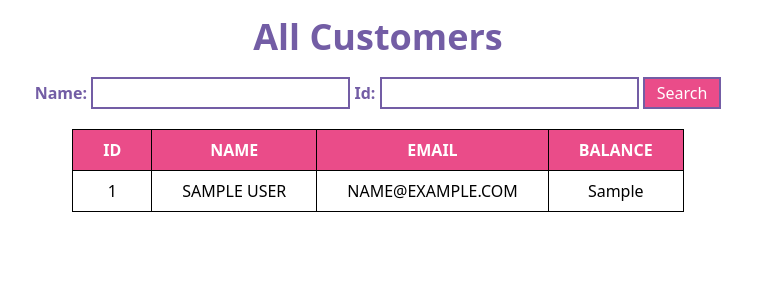
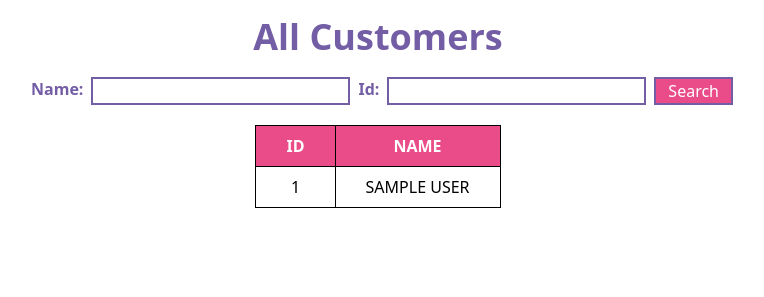
Before and after one commit to santoshjogdand/bksystem, a PHP site: page /pages/show_customers.php in a window 1280 px wide. Shown: the part 51-348 px from the top of the page, without its empty margins (262-1026 px from the left). Run offline with PHP 8.4, Linux system fonts and the light colour scheme; tables that the repository leaves empty or names only in its code hold one stand-in row (values such as "Sample post"); data that the repository does not hold is empty; some libraries are stand-ins or nearby versions.

Commit message:
Update show_customers.php

```diff
--- a/pages/show_customers.php
+++ b/pages/show_customers.php
@@ -46,25 +46,25 @@ $result = mysqli_query($conn, $sql);
   <?php include("../comp/header.php"); ?>
   <h1 class="text-4xl my-5 font-semibold text-[#735DA5]">All Customers</h1>
 <div class="flex justify-center mb-5">
-  <form action="customerinfo.php" method="POST" class="">
-    <label for="customer_name" class="text-[#735DA5] font-semibold">Name: </label>
-    <input type="text" class="font-[#735DA5] outline-none px-3 py-[2px] text-base  border-[2px] border-[#735DA5] shadow-[#735DA5] " required name="customer_name">
-    <label for="customer_name" class="text-[#735DA5] font-semibold">Id: </label>
-    <input type="number" class="font-[#735DA5] px-3 py-[2px] text-base outline-none border-[2px] border-[#735DA5] shadow-[#735DA5]" required name="cust_id">
-    <input type="submit" value="Search" class="button text-white px-3 py-[2px] bg-[#EA4C89] text-base border-[2px] border-[#735DA5] shadow-[#735DA5]" name="submit">
+  <form action="customerinfo.php" method="POST" >
+    <div class="flex md:h-7 md:flex-row flex-col item-center flex-col">
+    <label for="customer_name" class="text-[#735DA5] md:ml-2 font-semibold">Name: </label>
+    <input type="text" class="font-[#735DA5] outline-none md:ml-2 px-3 py-[2px] text-base  border-[2px] border-[#735DA5] shadow-[#735DA5] " required name="customer_name">
+    <label for="customer_name" class="text-[#735DA5] md:ml-2 font-semibold">Id: </label>
+    <input type="number" class="font-[#735DA5] px-3 py-[2px] md:ml-2 text-base outline-none border-[2px] border-[#735DA5] shadow-[#735DA5]" required name="cust_id">
+    <input type="submit" value="Search" class="button align-center text-center md:m-0 my-5  pt-[0px] text-white md:ml-2 px-3 py-[2px] bg-[#EA4C89] text-base border-[2px] border-[#735DA5] shadow-[#735DA5]" name="submit">
+    </div>
   </form>
   </div>
   <?php
   echo "<table>";
-  echo "<tr id='hrow'><th>ID</th><th>NAME</th><th>EMAIL</th><th>BALANCE</th></tr>";
+  echo "<tr id='hrow'><th>ID</th><th>NAME</th></tr>";
   while ($row = mysqli_fetch_assoc($result)) {
     echo "<tr class='row'>";
     echo "<td>" . $row["id"] . "</td>";
     $id = $row["id"];
     $name = $row["name"];
     echo "<td><a href='customerinfo.php?cust_id=$id&customer_name=$name'>" . strtoupper($row["name"]) . "</a></td>";
-    echo "<td>" . strtoupper($row["email"]) . "</td>";
-    echo "<td>" . $row["current_bal"] . "</td>";
     echo "</tr>";
   }
   echo "</table>";
```
